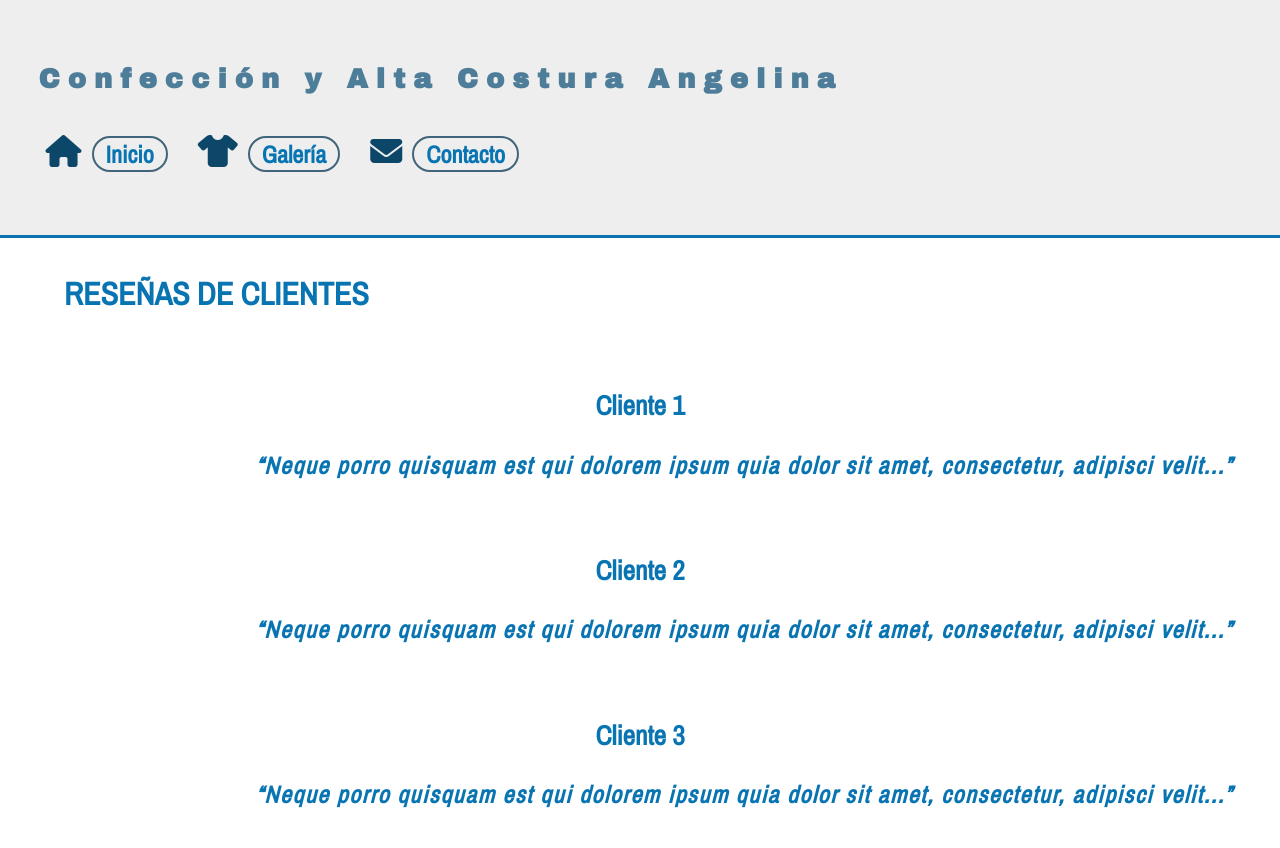
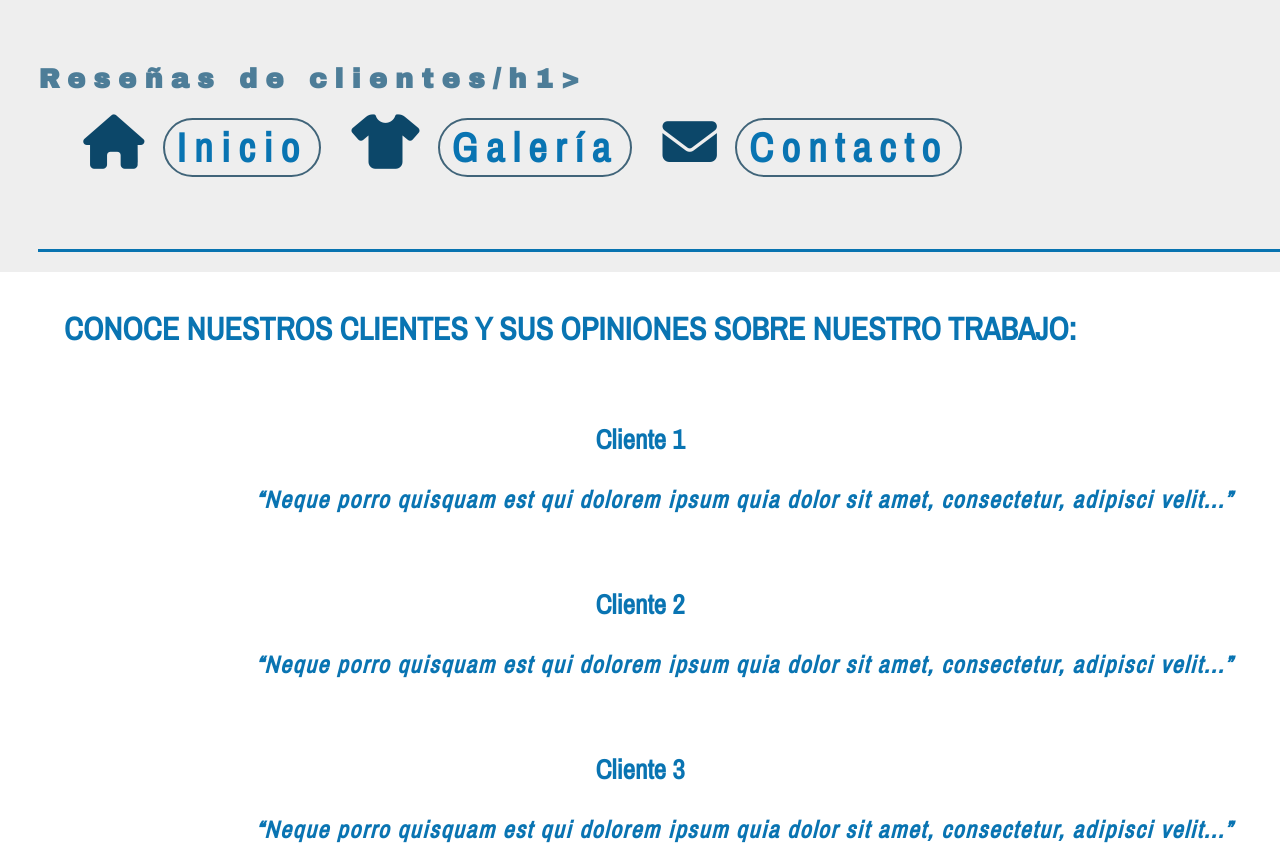
Before and after one commit to redkt0/mysite, a plain HTML site: page resenias_de_clientes.html in a window 1280 px wide. Shown: the top 848 px of the page. Drawn offline with nearby package versions, Linux system fonts and the light colour scheme.

Commit message:
archivos agregados

```diff
--- a/resenias_de_clientes.html
+++ b/resenias_de_clientes.html
@@ -26,7 +26,7 @@
 
 <body>
     <header>
-        <h1>Confección y Alta Costura Angelina</h1>
+        <h1>Reseñas de clientes/h1>
 
         <nav>
             <ul class="flex-container-nav">
@@ -44,7 +44,7 @@
     </header>
 
     <main id="reseniasmain">
-        <h2>Reseñas de Clientes</h2>
+        <h2>Conoce nuestros clientes y sus opiniones sobre nuestro trabajo:</h2>
             <h3 class="subtituloresenia">Cliente 1</h3>
                 <q>Neque porro quisquam est qui dolorem ipsum quia dolor sit amet, consectetur, adipisci velit...</q>
             <h3 class="subtituloresenia">Cliente 2</h3>
```
